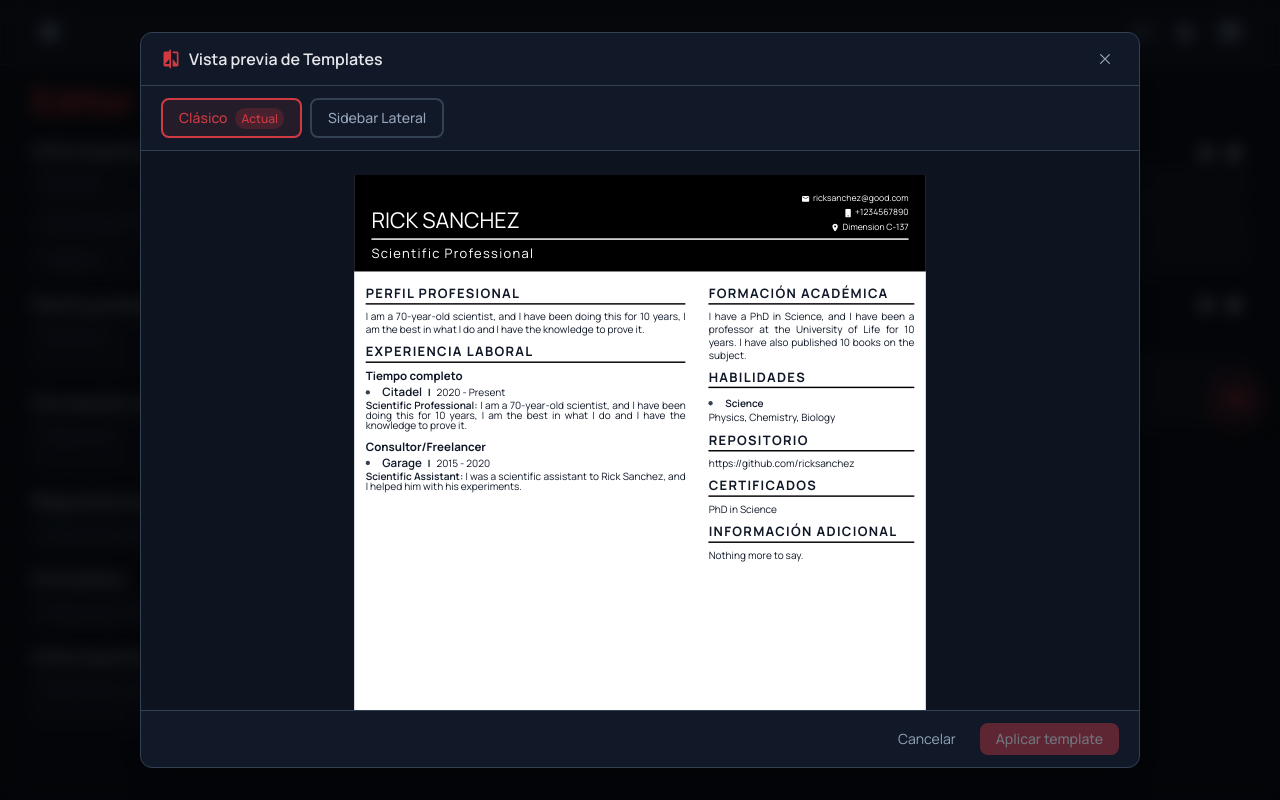
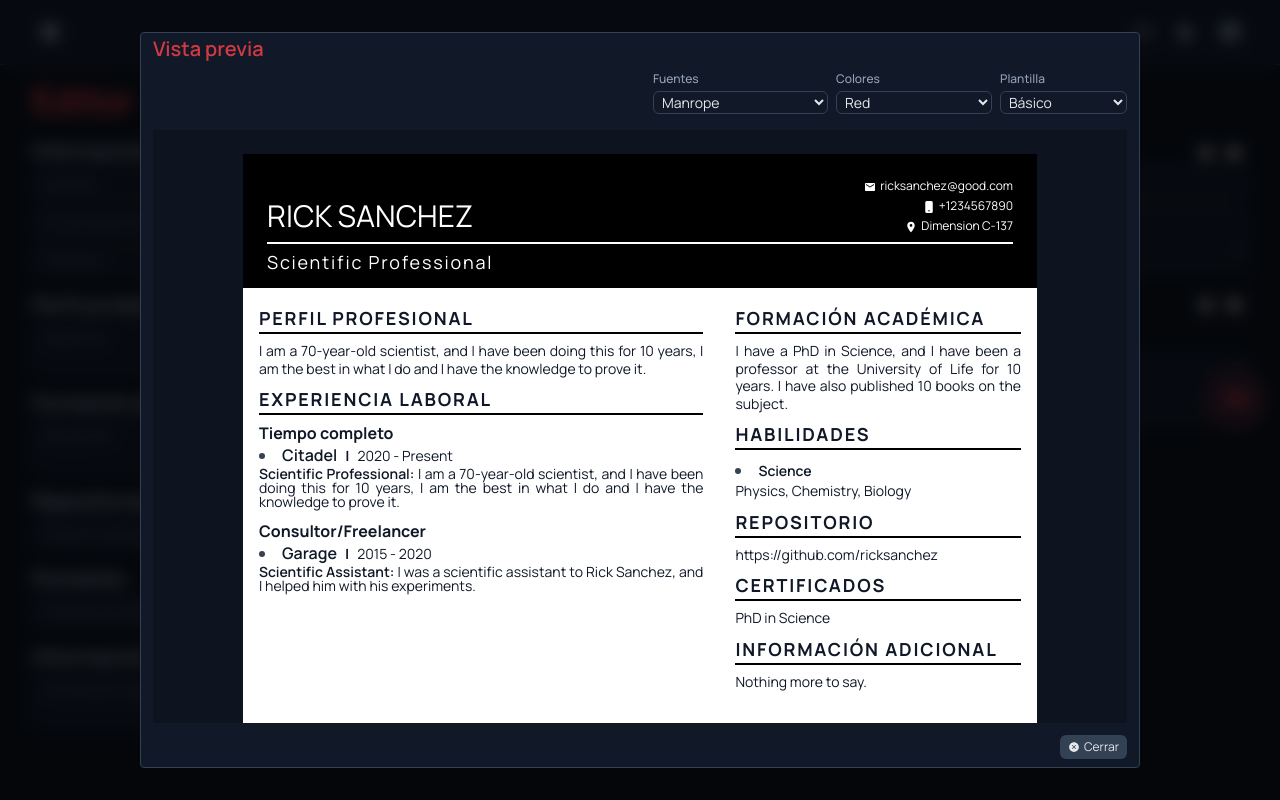
Before and after one commit to cr-gcc/career-stack, a React (Vite) app: page /editor in a window 1280 px wide. Both pictures are taken after a click on the button 1236 px from the left and 400 px from the top of the page. Built offline with nearby package versions, Linux system fonts and the light colour scheme.

Commit message:
Modal de visualización

```diff
--- a/src/domains/admin/components/TemplatePreviewModal.tsx
+++ b/src/domains/admin/components/TemplatePreviewModal.tsx
@@ -1,24 +1,21 @@
-import { useState } from 'react'
 import { useCvStore } from '@stores/cvStore'
-import { TemplateBasic, TemplateSidebar, TEMPLATES, type TemplateId } from '@components/templates'
 import type { CvData } from '@/types/cv.types'
-import { IoCloseOutline } from 'react-icons/io5'
-import { MdOutlineCompare } from 'react-icons/md'
+import { TemplateBasic, TemplateSidebar, TEMPLATES, TEMPLATE_LABELS, type TemplateId } from '@components/templates'
+import { FONTS } from '@/types/font.types'
+import { COLORS } from '@/types/color.types'
+import { IoCloseCircleSharp } from 'react-icons/io5'
+import { ButtonIcon } from '@/components/ui/ButtonIcon'
+import { SelectBase } from '@/components/ui/SelectBase'
+import type { ComponentType } from 'react'
 
-const TEMPLATE_LABELS: Record<TemplateId, string> = {
-    'template-basic': 'Clásico',
-    'template-sidebar': 'Sidebar Lateral',
-}
+// Constantes fuera del componente: se calculan una sola vez
+const templateIds = Object.keys(TEMPLATES) as TemplateId[]
+const templateOptions = templateIds.map((id) => ({ value: id, label: TEMPLATE_LABELS[id] }))
 
-function renderTemplate(templateId: TemplateId, data: CvData) {
-    switch (templateId) {
-        case 'template-basic':
-            return <TemplateBasic data={data} />
-        case 'template-sidebar':
-            return <TemplateSidebar data={data} />
-        default:
-            return <TemplateBasic data={data} />
-    }
+// Mapa de componentes: más extensible que un switch
+const TEMPLATE_MAP: Record<TemplateId, ComponentType<{ data: CvData }>> = {
+    'template-basic': TemplateBasic,
+    'template-sidebar': TemplateSidebar,
 }
 
 interface TemplatePreviewModalProps {
@@ -27,92 +24,53 @@ interface TemplatePreviewModalProps {
 
 export function TemplatePreviewModal({ onClose }: TemplatePreviewModalProps) {
     const { cv, updateField } = useCvStore()
-    const [selected, setSelected] = useState<TemplateId>(cv.templateId)
 
-    const templateIds = Object.keys(TEMPLATES) as TemplateId[]
-
-    const handleApply = () => {
-        updateField('templateId', selected)
-        onClose()
-    }
+    const TemplateComponent = TEMPLATE_MAP[cv.templateId] ?? TemplateBasic
 
     return (
-        <div
-            className="fixed inset-0 z-50 flex items-center justify-center bg-black/70 backdrop-blur-sm"
-            onClick={(e) => e.target === e.currentTarget && onClose()}
-        >
-            <div className="bg-surface border border-border rounded-xl shadow-2xl flex flex-col w-[1000px] max-w-[95vw] max-h-[92vh] overflow-hidden">
-                {/* Header */}
-                <div className="flex items-center justify-between px-5 py-3 border-b border-border shrink-0">
-                    <div className="flex items-center gap-2">
-                        <MdOutlineCompare className="text-primary text-xl" />
-                        <h2 className="text-base font-semibold text-tp">Vista previa de Templates</h2>
-                    </div>
-                    <button
-                        id="template-preview-close"
-                        onClick={onClose}
-                        className="p-1 rounded-lg hover:bg-border/50 text-ts hover:text-tp transition-colors"
-                    >
-                        <IoCloseOutline className="text-xl" />
-                    </button>
+        <div className="fixed inset-0 z-50 flex items-center justify-center bg-black/60 backdrop-blur-sm">
+            <div className="bg-surface border border-border text-t-primary rounded-sm flex flex-col w-[1000px] max-w-[95vw] max-h-[92vh] overflow-hidden px-3 pt-0.5 pb-2">
+                <div className="flex items-center mb-2">
+                    <h5 className="h5 text-primary">Vista previa</h5>
                 </div>
-
-                {/* Selector de template */}
-                <div className="flex gap-2 px-5 py-3 border-b border-border shrink-0 overflow-x-auto">
-                    {templateIds.map((id) => (
-                        <button
-                            key={id}
-                            id={`template-option-${id}`}
-                            onClick={() => setSelected(id)}
-                            className={`
-                                px-4 py-2 rounded-lg text-sm font-medium border-2 transition-all shrink-0
-                                ${selected === id
-                                    ? 'border-primary bg-primary/10 text-primary'
-                                    : 'border-border bg-surface hover:border-primary/50 text-ts hover:text-tp'
-                                }
-                            `}
-                        >
-                            {TEMPLATE_LABELS[id]}
-                            {cv.templateId === id && (
-                                <span className="ml-2 text-xs bg-primary/20 text-primary px-1.5 py-0.5 rounded-full">
-                                    Actual
-                                </span>
-                            )}
-                        </button>
-                    ))}
+                <div className="flex justify-end gap-2 mb-4">
+                    <SelectBase
+                        options={FONTS}
+                        label="Fuentes"
+                        intOption="Selecciona una fuente"
+                        value={cv.font}
+                        className="w-auto"
+                        onChange={(e) => updateField('font', e.target.value)}
+                    />
+                    <SelectBase
+                        colorFlags={true}
+                        options={COLORS}
+                        label="Colores"
+                        intOption="Selecciona un color"
+                        value={cv.bgColor}
+                        className="w-auto"
+                        onChange={(e) => updateField('bgColor', e.target.value)}
+                    />
+                    <SelectBase
+                        options={templateOptions}
+                        label="Plantilla"
+                        value={cv.templateId}
+                        className="w-auto"
+                        onChange={(e) => updateField('templateId', e.target.value as TemplateId)}
+                    />
                 </div>
-
-                {/* Preview del template — escalado para caber en el modal */}
-                <div className="flex-1 overflow-auto flex items-start justify-center p-6 bg-black/20">
-                    <div
-                        style={{
-                            transform: 'scale(0.72)',
-                            transformOrigin: 'top center',
-                            // Mantiene el espacio visual del div escalado
-                            marginBottom: '-300px',
-                        }}
-                    >
-                        {renderTemplate(selected, cv)}
+                <div className="flex-1 overflow-auto flex items-start justify-center p-6 bg-black/20 mb-3">
+                    <div style={{ transformOrigin: 'top center', marginBottom: '-300px' }}>
+                        <TemplateComponent data={cv} />
                     </div>
                 </div>
-
-                {/* Footer */}
-                <div className="flex items-center justify-end gap-2 px-5 py-3 border-t border-border shrink-0">
-                    <button
-                        id="template-preview-cancel"
+                <div className="flex justify-end gap-2 shrink-0">
+                    <ButtonIcon
+                        label="Cerrar"
+                        icon={<IoCloseCircleSharp />}
                         onClick={onClose}
-                        className="px-4 py-1.5 rounded-lg text-sm text-ts hover:text-tp hover:bg-border/50 transition-colors"
-                    >
-                        Cancelar
-                    </button>
-                    <button
-                        id="template-preview-apply"
-                        onClick={handleApply}
-                        disabled={selected === cv.templateId}
-                        className="px-4 py-1.5 rounded-lg text-sm font-medium bg-primary text-white hover:bg-primary/90 transition-colors disabled:opacity-40 disabled:cursor-not-allowed"
-                    >
-                        Aplicar template
-                    </button>
+                        className="w-auto bg-border text-xs text-tp hover:bg-border/80 hover:text-ts"
+                    />
                 </div>
             </div>
         </div>
```
